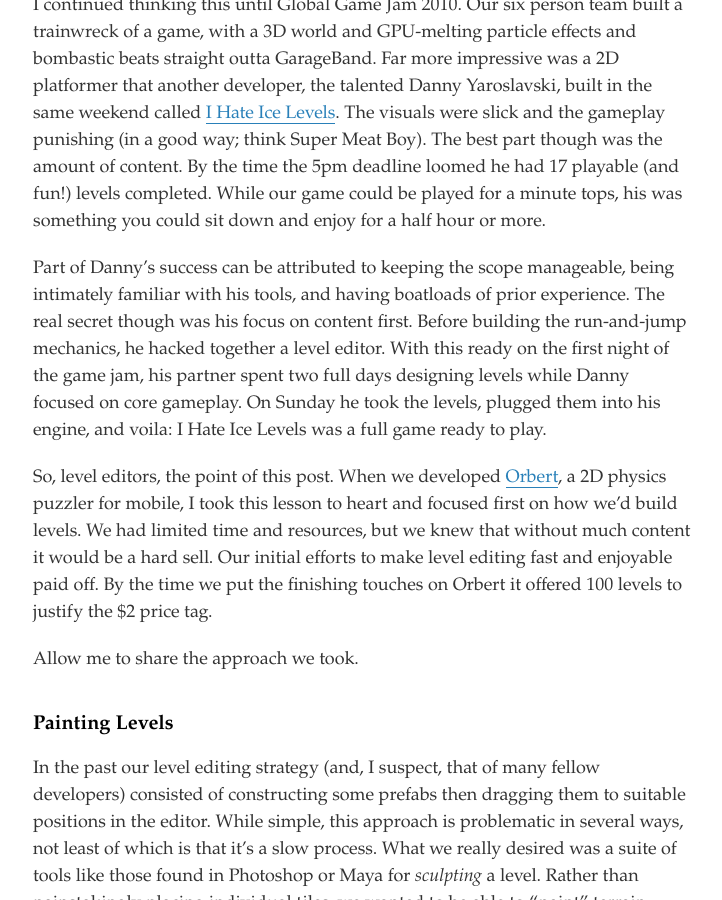
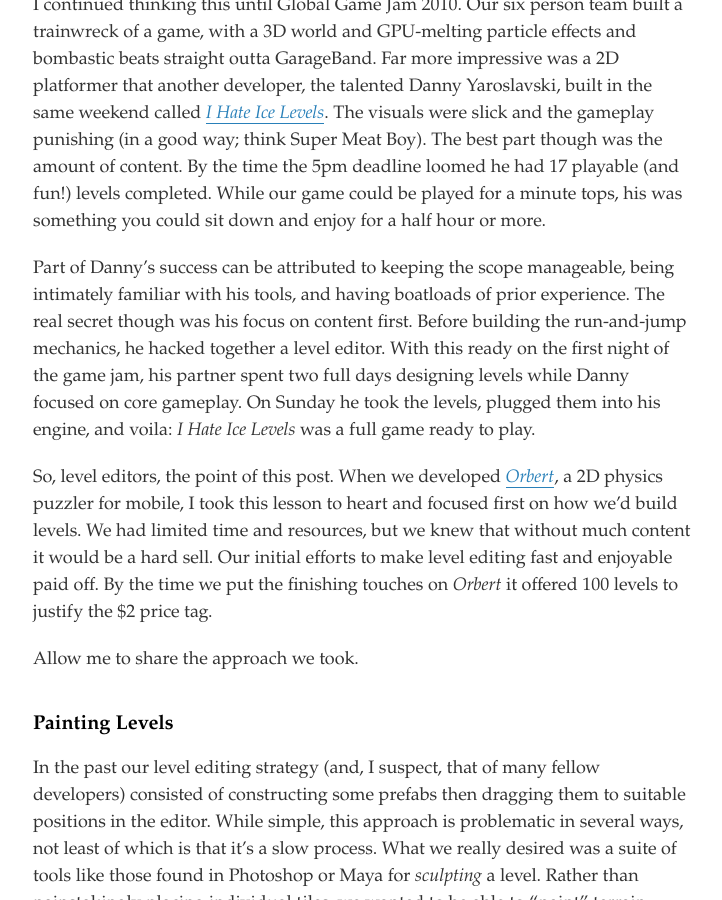
Before and after one commit to mminer/mminer.github.com, a Jekyll site: the page built from _posts/2015-05-11-level-editing-off-the-beaten-path.md, in a window 1280 px wide and 900 px high, scrolled down 462 px. Shown: the whole window, without its empty margins (277-999 px from the left). Built offline with Jekyll 4.4.1, drawn with Linux system fonts in a browser that asks for light colours; some of the changed text lies outside the part shown.

Commit message:
Italicize game titles

```diff
--- a/_posts/2015-05-11-level-editing-off-the-beaten-path.md
+++ b/_posts/2015-05-11-level-editing-off-the-beaten-path.md
@@ -4,11 +4,11 @@
 
 First a quick story. Most game jams I participate in, despite best intentions, result in a confusing mess of a game on the verge of unplayability. Even the more successful efforts only offer a few minutes of play. Granted, going from nothing to a playable game in one or two days is nontrivial, so expecting anything meatier than a quick mechanics demo is unrealistic.
 
-I continued thinking this until Global Game Jam 2010. Our six person team built a trainwreck of a game, with a 3D world and GPU-melting particle effects and bombastic beats straight outta GarageBand. Far more impressive was a 2D platformer that another developer, the talented Danny Yaroslavski, built in the same weekend called [I Hate Ice Levels](http://www.newgrounds.com/portal/view/526208). The visuals were slick and the gameplay punishing (in a good way; think Super Meat Boy). The best part though was the amount of content. By the time the 5pm deadline loomed he had 17 playable (and fun!) levels completed. While our game could be played for a minute tops, his was something you could sit down and enjoy for a half hour or more.
+I continued thinking this until Global Game Jam 2010. Our six person team built a trainwreck of a game, with a 3D world and GPU-melting particle effects and bombastic beats straight outta GarageBand. Far more impressive was a 2D platformer that another developer, the talented Danny Yaroslavski, built in the same weekend called *[I Hate Ice Levels](http://www.newgrounds.com/portal/view/526208)*. The visuals were slick and the gameplay punishing (in a good way; think Super Meat Boy). The best part though was the amount of content. By the time the 5pm deadline loomed he had 17 playable (and fun!) levels completed. While our game could be played for a minute tops, his was something you could sit down and enjoy for a half hour or more.
 
-Part of Danny's success can be attributed to keeping the scope manageable, being intimately familiar with his tools, and having boatloads of prior experience. The real secret though was his focus on content first. Before building the run-and-jump mechanics, he hacked together a level editor. With this ready on the first night of the game jam, his partner spent two full days designing levels while Danny focused on core gameplay. On Sunday he took the levels, plugged them into his engine, and voila: I Hate Ice Levels was a full game ready to play.
+Part of Danny's success can be attributed to keeping the scope manageable, being intimately familiar with his tools, and having boatloads of prior experience. The real secret though was his focus on content first. Before building the run-and-jump mechanics, he hacked together a level editor. With this ready on the first night of the game jam, his partner spent two full days designing levels while Danny focused on core gameplay. On Sunday he took the levels, plugged them into his engine, and voila: *I Hate Ice Levels* was a full game ready to play.
 
-So, level editors, the point of this post. When we developed [Orbert](http://playorbert.com), a 2D physics puzzler for mobile, I took this lesson to heart and focused first on how we'd build levels. We had limited time and resources, but we knew that without much content it would be a hard sell. Our initial efforts to make level editing fast and enjoyable paid off. By the time we put the finishing touches on Orbert it offered 100 levels to justify the $2 price tag.
+So, level editors, the point of this post. When we developed *[Orbert](http://playorbert.com)*, a 2D physics puzzler for mobile, I took this lesson to heart and focused first on how we'd build levels. We had limited time and resources, but we knew that without much content it would be a hard sell. Our initial efforts to make level editing fast and enjoyable paid off. By the time we put the finishing touches on *Orbert* it offered 100 levels to justify the $2 price tag.
 
 Allow me to share the approach we took.
 
@@ -61,7 +61,7 @@
 
 <img alt="Orbert in Unity" src="/images/orbert-unity.png">
 
-While this approach works superbly for Orbert, it admittedly only does so because the game has particular limitations that lend themselves well to such a simplified editor. It employs only a handful of tile types, making remembering which colours represent each effortless. It also lacks any "moving parts" apart from the player. If we want RPCs that shuffle around the level on a pre-defined path, for example, we would require something more sophisticated than a 2D grid.
+While this approach works superbly for *Orbert*, it admittedly only does so because the game has particular limitations that lend themselves well to such a simplified editor. It employs only a handful of tile types, making remembering which colours represent each effortless. It also lacks any "moving parts" apart from the player. If we want RPCs that shuffle around the level on a pre-defined path, for example, we would require something more sophisticated than a 2D grid.
 
 However, even if an editor like the one described is too simplistic for your game, there are almost certainly better options than placing prefabs manually. If your game is tile-based, consider using an application like the [Tiled](http://www.mapeditor.org/) map editor . It provides sophisticated tools for creating maps and exports the result to an XML or JSON file, easily read by Unity or Unreal. Indeed, the latter's Paper2D boasts built-in support for the JSON files that Tiled exports. Unity developers are in luck as well, with several third-party assets offering TMX support ([full list of integrations here](https://github.com/bjorn/tiled/wiki/Support-for-TMX-maps)).
 
```
Also changed, not shown: _posts/2011-04-16-trajectory-wins-great-canadian-appathons-wild-card-category.md (+2 -2 lines), _posts/2016-12-21-hexahedral.md (+1 -1 lines), _posts/2017-01-31-global-game-jam-2017.md (+3 -3 lines).
